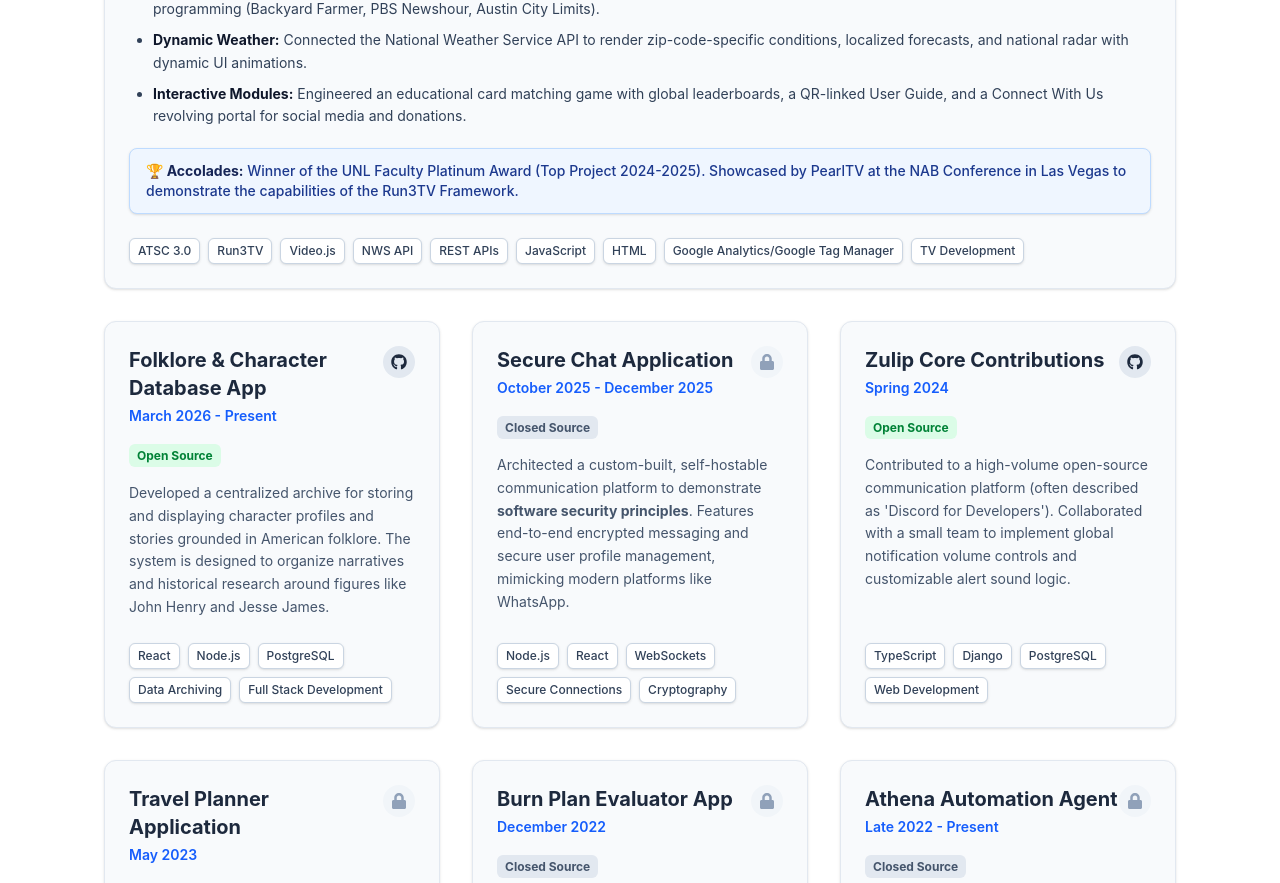
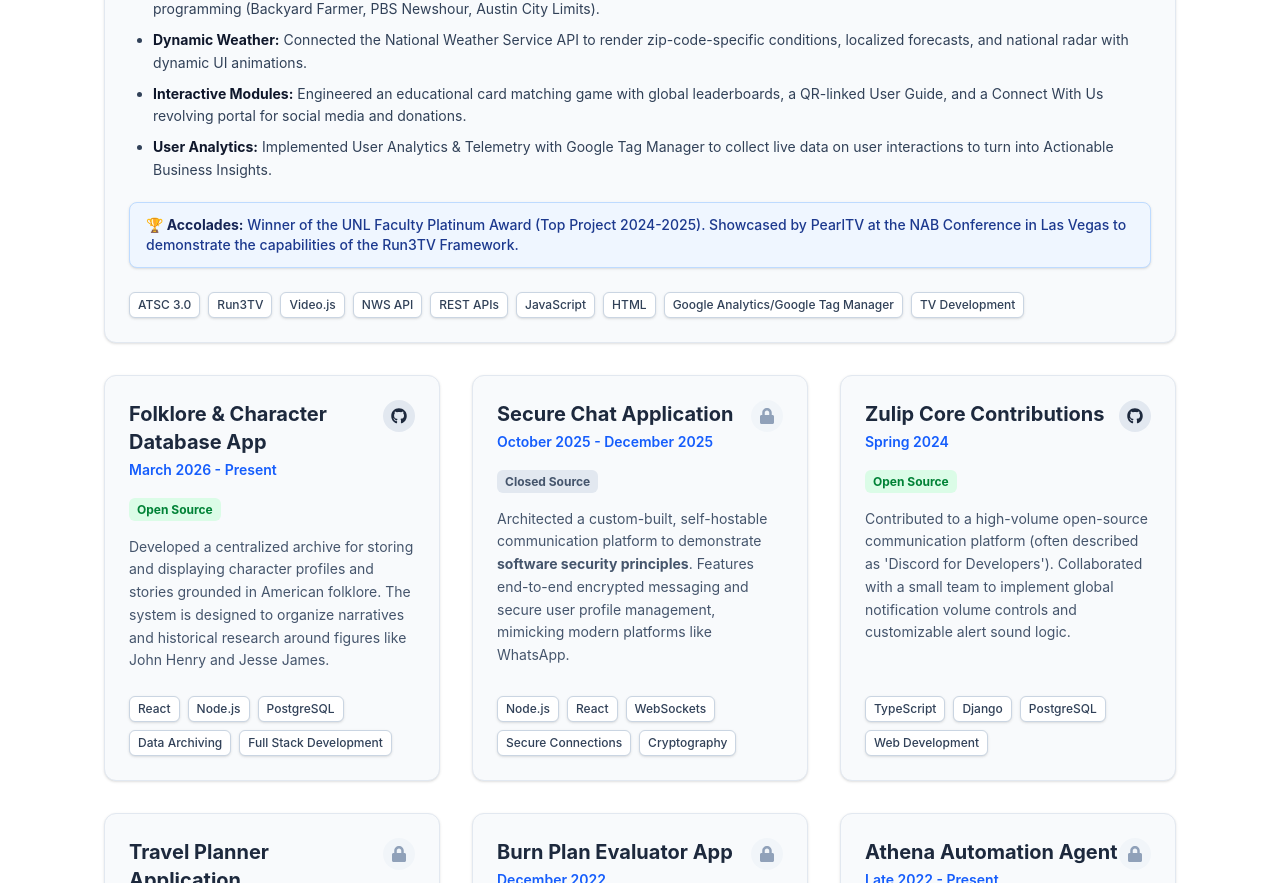
Before and after one commit to NaverJJV/naverjjv.github.io, a React (Vite) app: page / in a window 1280 px wide. Shown: the part 3180-4063 px from the top of the page. Built offline with nearby package versions, Linux system fonts and the light colour scheme.

Commit message:
Add analytics section to Nebraska Public Media project

```diff
--- a/src/components/Projects.jsx
+++ b/src/components/Projects.jsx
@@ -14,6 +14,7 @@ const Projects = () => {
           <li><strong class="text-slate-900">Live & On-Demand Video:</strong> Built a custom Video.js player to stream three live broadcast channels and integrated private NPM APIs to serve on-demand programming (Backyard Farmer, PBS Newshour, Austin City Limits).</li>
           <li><strong class="text-slate-900">Dynamic Weather:</strong> Connected the National Weather Service API to render zip-code-specific conditions, localized forecasts, and national radar with dynamic UI animations.</li>
           <li><strong class="text-slate-900">Interactive Modules:</strong> Engineered an educational card matching game with global leaderboards, a QR-linked User Guide, and a Connect With Us revolving portal for social media and donations.</li>
+          <li><strong class="text-slate-900">User Analytics:</strong> Implemented User Analytics & Telemetry with Google Tag Manager to collect live data on user interactions to turn into Actionable Business Insights.</li>
         </ul>
         <div class="px-4 py-3 bg-blue-50 border border-blue-200 rounded-lg text-blue-900 font-medium text-sm shadow-sm">
           🏆 <strong class="text-blue-950">Accolades:</strong> Winner of the UNL Faculty Platinum Award (Top Project 2024-2025). Showcased by PearlTV at the NAB Conference in Las Vegas to demonstrate the capabilities of the Run3TV Framework.
```
